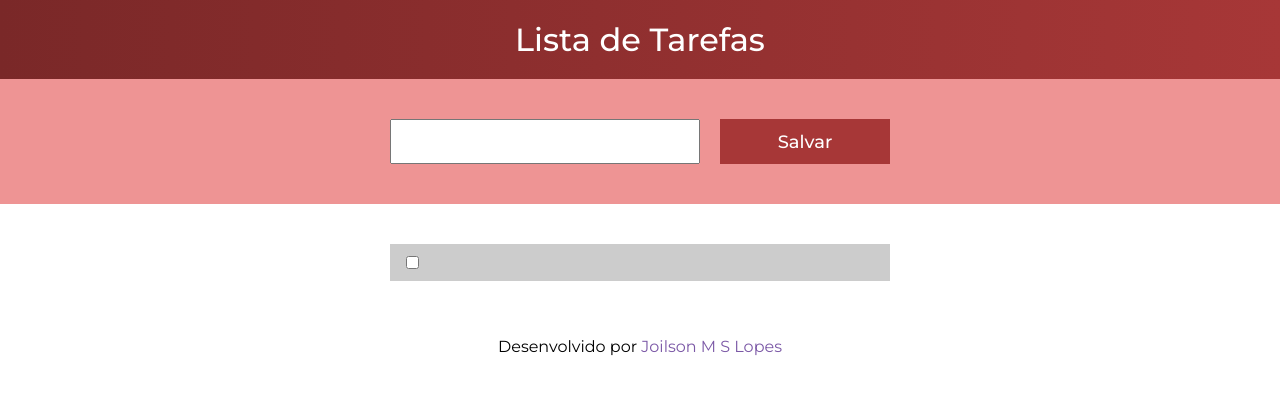
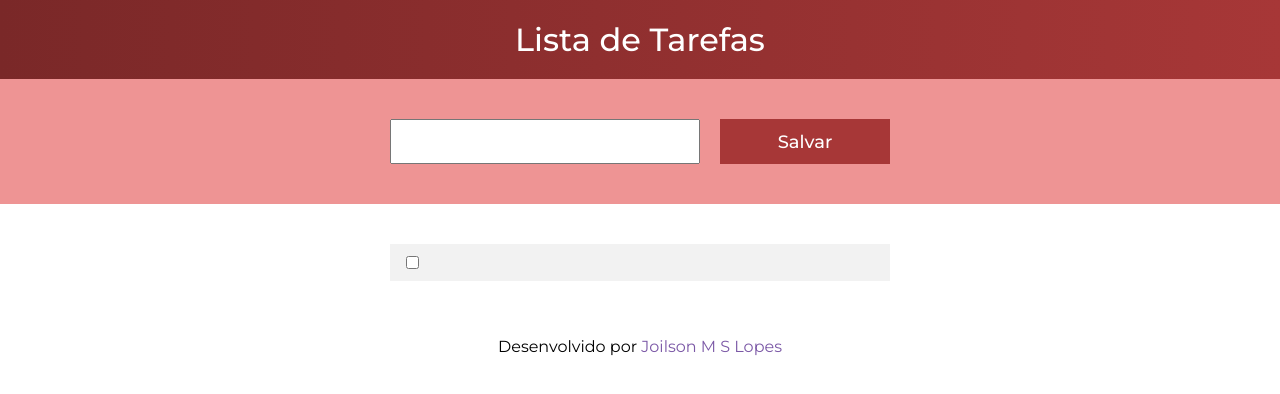
Before and after one commit to joilsonmslopes/todo-list-react-typescript, a React (Create React App) app: page / in a window 1280 px wide. Both pictures are taken after a click on the button "Salvar". Shown: the top 394 px of the page. Built offline with nearby package versions, Linux system fonts and the light colour scheme.

Commit message:
add feature persist in localstorage and check done or undone

```diff
--- a/src/App.tsx
+++ b/src/App.tsx
@@ -5,12 +5,21 @@ import { TaskList } from './components/TaskList';
 import './styles/global.scss';
 
 interface ITasks {
+  id: number;
   task: string;
   done: boolean;
 }
 
 function App() {
-  const [tasks, setTasks] = useState<ITasks[]>([])
+  const [tasks, setTasks] = useState<ITasks[]>(() => {
+    const storagedTasks = localStorage.getItem('ls_tasks');
+
+    if(storagedTasks) {
+      return JSON.parse(storagedTasks);
+    }
+
+    return [];
+  })
   const [task, setTask] = useState('');
 
   function handleAddNewTask(e: ChangeEvent<HTMLInputElement>) {
@@ -19,19 +28,32 @@ function App() {
 
   function handleAddTasks() {
       const newTask = {
+          id: Date.now(),
           task,
           done: false
       }
 
       setTasks(oldTask => [...oldTask, newTask]);
+      localStorage.setItem('ls_tasks', JSON.stringify([...tasks, newTask]))
       setTask('');
+  }
+
+  function handleUpdateTask(id: number) {
+    const updatedTask = tasks.map(task => task.id === id ? {
+      ...task,
+      done: !task.done
+    } : task);
+
+    localStorage.setItem('ls_tasks', JSON.stringify(updatedTask))
+
+    setTasks(updatedTask);
   }
 
   return (
     <div className="App">
       <Header />
       <NewTask task={task} handleAddTasks={handleAddTasks} handleAddNewTask={handleAddNewTask}/>
-      <TaskList tasks={tasks}/>
+      <TaskList tasks={tasks} handleUpdateTask={handleUpdateTask}/>
     </div>
   );
 }
--- a/src/components/Task/index.tsx
+++ b/src/components/Task/index.tsx
@@ -1,20 +1,25 @@
 import './style.scss';
 
 interface TaskProps {
+    id: number;
     task: string;
     done: boolean;
+    handleUpdateTask: (id: number) => void;
 }
 
-export function Task({task, done}: TaskProps) {
+export function Task({id, task, done, handleUpdateTask}: TaskProps) {
     return(
         <>
-            <li>
+            <li
+                className={done ? 'active' : ''}
+            >
                 <input
                     type="checkbox"
-                    id="check01"
-                    checked={done}
+                    id={'check_' + id}
+                    defaultChecked={done}
+                    onClick={() => handleUpdateTask(id)}
                 />
-                <label htmlFor="check01">{task}</label>
+                <label htmlFor={'check_' + id}>{task}</label>
             </li>
         </>
     );
--- a/src/components/Task/style.scss
+++ b/src/components/Task/style.scss
@@ -0,0 +1,28 @@
+li {
+    font-size: 1.12rem;
+    background-color: rgba(0,0,0,0.05);
+    padding: 12px 16px;
+    display: flex;
+    align-items: center;
+    cursor: pointer;
+    user-select: none;
+
+    &.active {
+        text-decoration: line-through;
+        color: #3383FF;
+    }
+
+    & + li {
+        margin-top: 8px;
+    }
+
+    input {
+        cursor: pointer;
+    }
+
+    label {
+        width: 100%;
+        margin-left: 8px;
+        cursor: pointer;
+    }
+}
--- a/src/components/TaskList/index.tsx
+++ b/src/components/TaskList/index.tsx
@@ -2,20 +2,22 @@ import { Task } from '../Task';
 import './style.scss';
 
 interface ITasks {
+    id: number;
     task: string;
     done: boolean;
 }
 
 interface TaskListProps {
-    tasks: ITasks[]
+    tasks: ITasks[];
+    handleUpdateTask:(id: number) => void;
 }
 
-export function TaskList({tasks}: TaskListProps) {
+export function TaskList({tasks, handleUpdateTask}: TaskListProps) {
     return(
         <div className="container">
             <ul id="task-list">
-                {tasks && tasks.map((task, index) => (
-                    <Task key={index} task={task.task} done={task.done} />
+                {tasks && tasks.map((task) => (
+                    <Task key={task.id} task={task.task} done={task.done} id={task.id} handleUpdateTask={() => handleUpdateTask(task.id)} />
                 ))}
 
             </ul>
--- a/src/components/TaskList/style.scss
+++ b/src/components/TaskList/style.scss
@@ -3,30 +3,6 @@
     max-width: 500px;
 
     list-style: none;
-
-    li {
-        font-size: 1.12rem;
-        background-color: rgba(0,0,0,0.2);
-        padding: 12px 16px;
-        display: flex;
-        align-items: center;
-        cursor: pointer;
-
-        & + li {
-            margin-top: 8px;
-        }
-
-        input {
-            cursor: pointer;
-        }
-
-        label {
-            width: 100%;
-            margin-left: 8px;
-            cursor: pointer;
-
-        }
-    }
 }
 
 p.footer {
```
